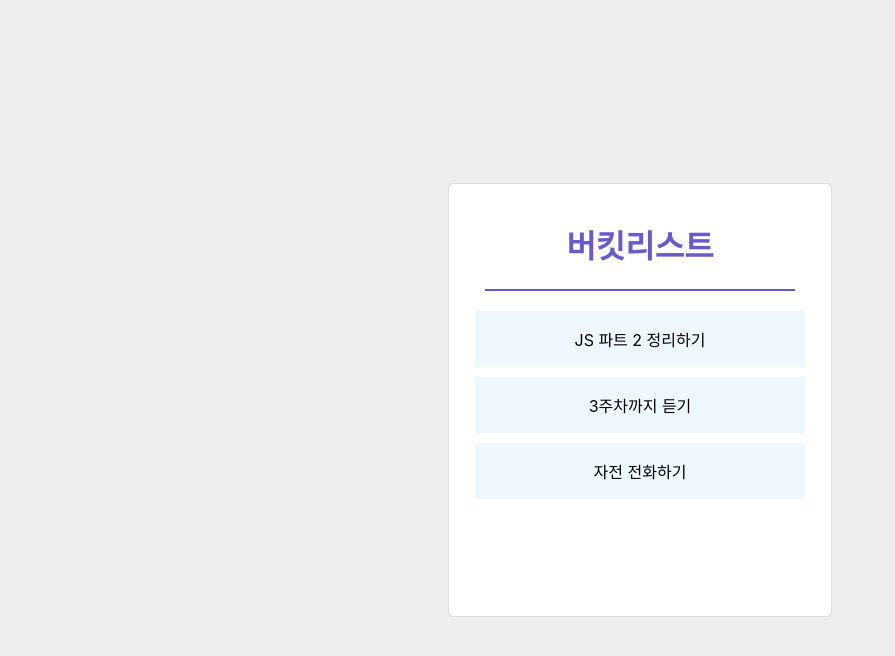
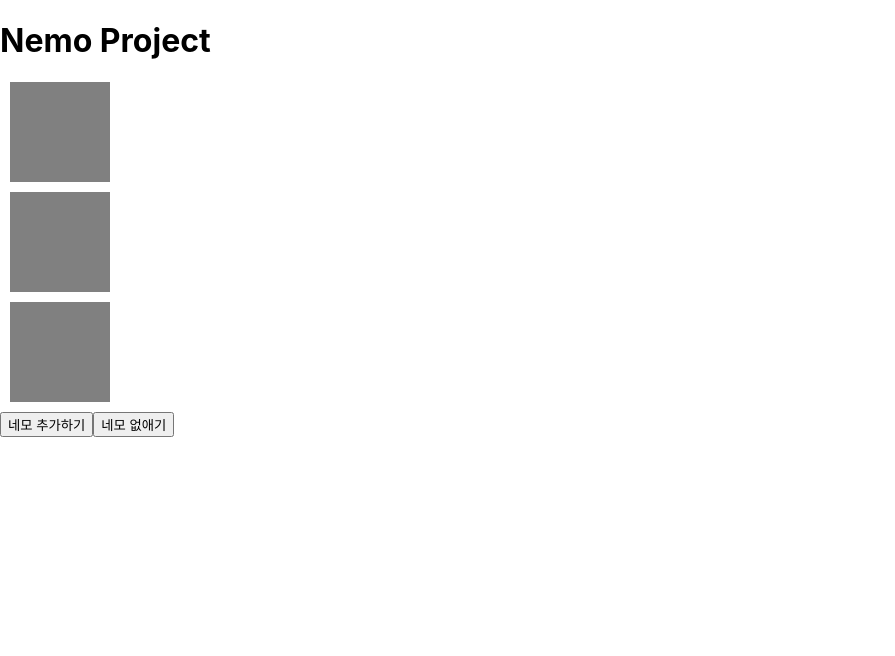
Before and after one commit to ericagong/TodoList, a React (Create React App) app: page / in a window 1280 px wide. Shown: the top 656 px of the page, without its empty margins (0-895 px from the left). Built offline with nearby package versions, Linux system fonts and the light colour scheme.

Commit message:
setState(), useState()

```diff
--- a/src/App.js
+++ b/src/App.js
@@ -1,37 +1,93 @@
 import React from "react";
 import styled from "styled-components";
-import BucketList from "./BucketList";
+import Nemo from "./Nemo";
+// import BucketList from "./BucketList";
 // import "./style.css";
 
 class App extends React.Component {
   constructor(props) {
     super(props);
 
-    this.state = {
-      list: ["JS 파트 2 정리하기", "3주차까지 듣기", "자전 전화하기"],
-    };
-
-    // this.text = React.createRef();
+    this.state = { count: 3 };
   }
 
-  // componentDidMount() {
-  //   console.log(this.text.current);
-  // }
+  addNemo = () => {
+    if (this.state.count < 10) {
+      this.setState({ count: this.state.count + 1 });
+    } else {
+      window.alert("네모가 너무 많아요. 기존 네모를 줄여야 더할수 있답니다 :(");
+    }
+  };
+
+  removeNemo = () => {
+    if (this.state.count > 0) {
+      this.setState({ count: this.state.count - 1 });
+    } else {
+      window.alert("네모가 없어요 :(");
+    }
+  };
 
   render() {
+    // console.log(this.state.count);
+    // const nemo_cnts = Array.from({ length: this.state.count }, (_, i) => i);
     return (
-      <Wrapper>
-        <Container>
-          <BucketList list={this.state.list} />
-          {/* <div>
-            <input type='text' ref={this.text} />
-            <button></button>
-          </div> */}
-        </Container>
-      </Wrapper>
+      <div className='App'>
+        <h1>Nemo Project</h1>
+        <Nemo></Nemo>
+        {/* {nemo_cnts.map((_, i) => (
+          <div
+            className='Nemo'
+            key={i}
+            style={{
+              width: "100px",
+              height: "100px",
+              backgroundColor: "gray",
+              margin: "10px",
+            }}
+          ></div>
+        ))}
+        <button onClick={this.addNemo}>네모 추가하기</button>
+        <button
+          onClick={() => {
+            this.removeNemo();
+          }}
+        >
+          네모 없애기
+        </button> */}
+      </div>
     );
   }
 }
+
+// class App extends React.Component {
+//   constructor(props) {
+//     super(props);
+
+//     this.state = {
+//       list: ["JS 파트 2 정리하기", "3주차까지 듣기", "자전 전화하기"],
+//     };
+
+//     // this.text = React.createRef();
+//   }
+
+//   // componentDidMount() {
+//   //   console.log(this.text.current);
+//   // }
+
+//   render() {
+//     return (
+//       <Wrapper>
+//         <Container>
+//           <BucketList list={this.state.list} />
+//           {/* <div>
+//             <input type='text' ref={this.text} />
+//             <button></button>
+//           </div> */}
+//         </Container>
+//       </Wrapper>
+//     );
+//   }
+// }
 
 const Wrapper = styled.div`
   background-color: #eee;
--- /dev/null
+++ b/src/Nemo.js
@@ -0,0 +1,45 @@
+import React from "react";
+
+const Nemo = (props) => {
+  const [count, setCount] = React.useState(3);
+  console.log(count);
+
+  const addNemo = () => {
+    setCount(count + 1);
+  };
+
+  const removeNemo = () => {
+    if (count > 0) {
+      setCount(count - 1);
+    } else {
+      window.alert("네모가 너무 많아요. 기존 네모를 줄여야 더할수 있답니다 :(");
+    }
+  };
+  const nemo_cnts = Array.from({ length: count }, (_, i) => i);
+  return (
+    <div>
+      {nemo_cnts.map((_, i) => (
+        <div
+          className='Nemo'
+          key={i}
+          style={{
+            width: "100px",
+            height: "100px",
+            backgroundColor: "gray",
+            margin: "10px",
+          }}
+        ></div>
+      ))}
+      <button onClick={addNemo}>네모 추가하기</button>
+      <button
+        onClick={() => {
+          removeNemo();
+        }}
+      >
+        네모 없애기
+      </button>
+    </div>
+  );
+};
+
+export default Nemo;
```
